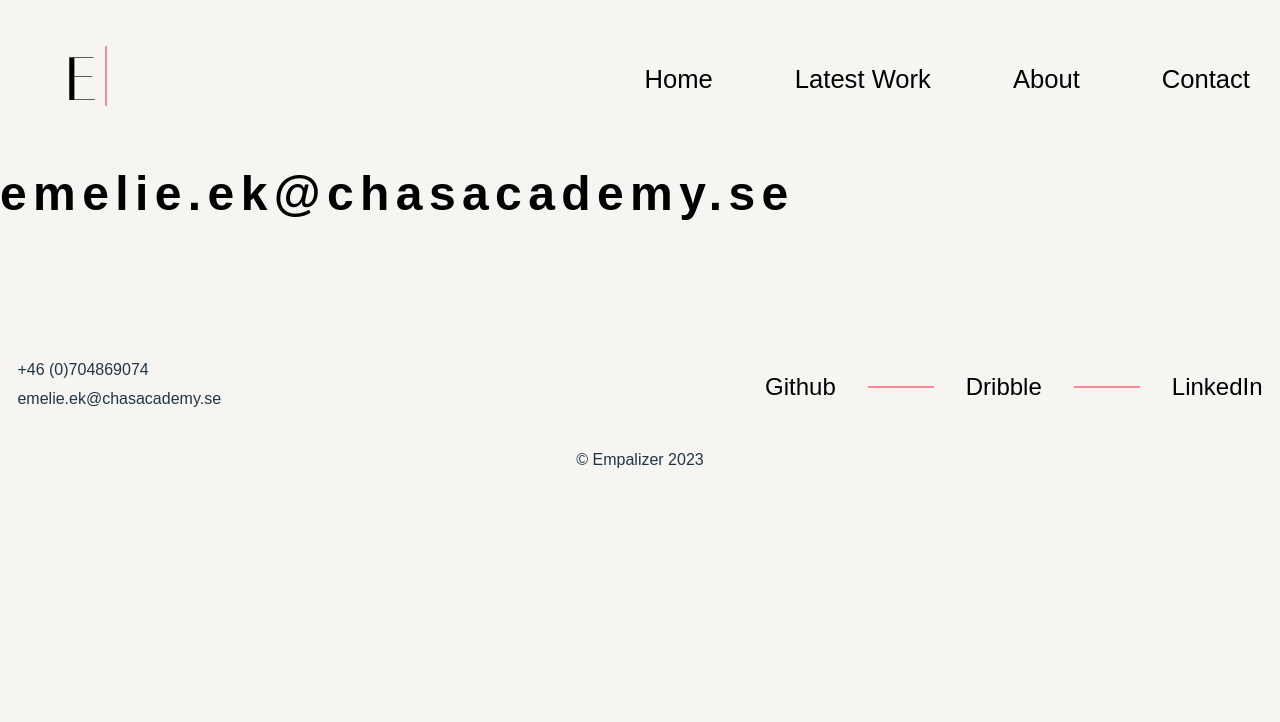
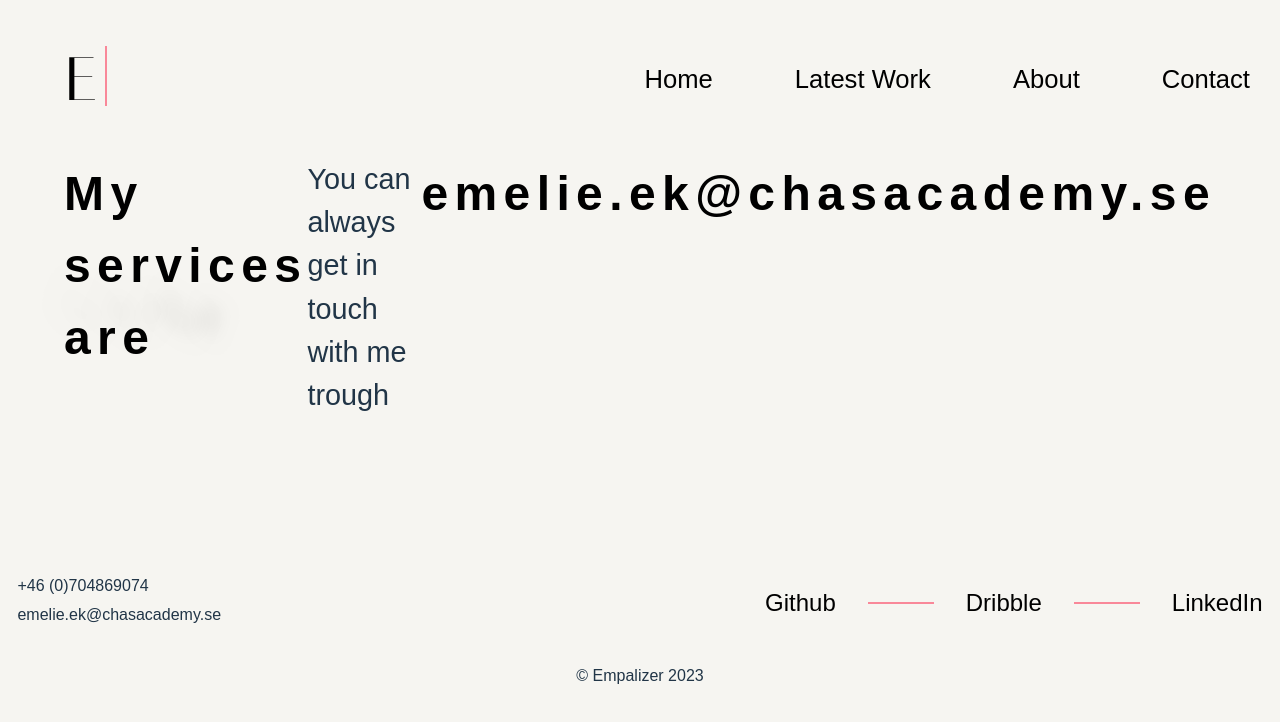
Before and after one commit to empaliizer/portfolio-oak, a React (Vite) app: page /contact in a window 1280 px wide. Shown: the top 722 px of the page. Built offline with nearby package versions, Linux system fonts and the light colour scheme.

Commit message:
added text animation on contact page

```diff
--- /dev/null
+++ b/src/components/Animations/HeadingAnimation.jsx
@@ -0,0 +1,64 @@
+import React, { useEffect, useState } from 'react'
+import styled, { keyframes } from "styled-components";
+
+const Animation = keyframes`
+    0% { opacity: 0; transform: translateY(-100px) skewY(10deg) skewX(10deg) rotateZ(30deg); filter: blur(10px);  }
+    25% { opacity: 1; transform: translateY(0) skewY(0deg) skewX(0deg) rotateZ(0deg); filter: blur(0px);  }
+    75% { opacity: 1; transform: translateY(0) skewY(0deg) skewX(0deg) rotateZ(0deg); filter: blur(0px); }
+    100% { opacity: 0; transform: translateY(-100px) skewY(10deg) skewX(10deg) rotateZ(30deg); filter: blur(10px);; }
+`;
+
+const Wrapper = styled.span`
+    display: inline-block;
+
+        span {
+            display: inline-block;
+            opacity: 0;
+            animation-name: ${Animation};
+            animation-duration: 6s;
+            animation-fill-mode: forwards;
+            animation-iteration-count: infinite;
+            animation-timing-function: cubic-bezier(0.075, 0.82, 0.165, 1);
+        }
+
+        span:nth-child(1) {
+            animation-delay: 0.1s;
+        }
+        span:nth-child(2) {
+            animation-delay: 0.2s;
+        }
+        span:nth-child(3) {
+            animation-delay: 0.3s;
+        }
+        span:nth-child(4) {
+            animation-delay: 0.4s;
+        }
+        span:nth-child(5) {
+            animation-delay: 0.5s;
+        }
+        span:nth-child(6) {
+            animation-delay: 0.6s;
+        }
+        span:nth-child(7) {
+            animation-delay: 0.7s;
+        }
+        span:nth-child(8) {
+            animation-delay: 0.8s;
+        }
+`;
+
+const TextAnimations = () => {
+    const design = "UX/UI".split("")
+    const dev = "Frontend".split("")
+
+  return (
+    <Wrapper>
+        {design.map((item, index) => (
+            <span key={index}>{item} </span>
+        )
+        )}
+    </Wrapper>
+  )
+}
+
+export default TextAnimations;
--- a/src/pages/Contact.jsx
+++ b/src/pages/Contact.jsx
@@ -1,19 +1,23 @@
 import React, { useState } from 'react';
 import styled from 'styled-components';
 import H1 from '../typography/h1';
+import H2 from '../typography/h2'
+import Container from '../components/Container/Container';
+import ContainerInner from '../components/Container/ContainerInner';
+import HeadingAnimation from '../components/Animations/HeadingAnimation';
 
-const ContactSection = styled.section`
-
-`;
-
-const ContactSectionInner = styled.div`
-
-`;
 
 const Contact = () => {
 
     return (
-            <H1>emelie.ek@chasacademy.se</H1>
+        <Container>
+            <ContainerInner>
+                <H1>My services are <HeadingAnimation /></H1>
+                <H2>You can always get in touch with me trough</H2>
+                <H1>emelie.ek@chasacademy.se</H1>
+            </ContainerInner>
+        </Container>
+
     );
 }
 
--- a/src/pages/Work.jsx
+++ b/src/pages/Work.jsx
@@ -1,4 +1,5 @@
 import React, { useState } from 'react';
+// import { dev } from "../../data/data";
 import styled from 'styled-components';
 
 const Portfolio = () => {
```
